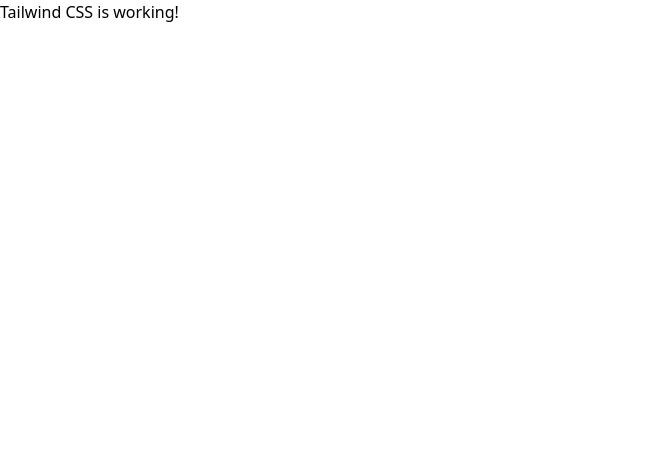
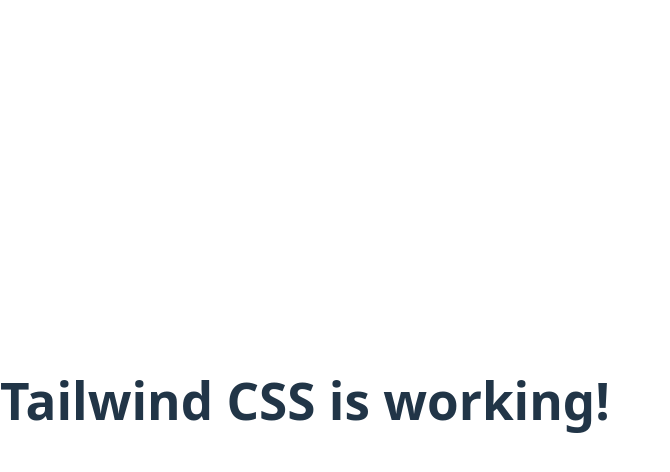
Before and after one commit to Sethsem/alx-fe-reactjs, a React (Vite) app in the folder github-user-search/: page / in a window 1280 px wide. Shown: the top 472 px of the page, without its empty margins (0-670 px from the left). Built offline with nearby package versions, Linux system fonts and the light colour scheme.

Commit message:
Enhancing User Interface and Adding Advanced Search Features

```diff
--- a/github-user-search/src/index.css
+++ b/github-user-search/src/index.css
@@ -1,3 +1,68 @@
-@tailwind base;
-@tailwind components;
-@tailwind utilities;
+:root {
+  font-family: system-ui, Avenir, Helvetica, Arial, sans-serif;
+  line-height: 1.5;
+  font-weight: 400;
+
+  color-scheme: light dark;
+  color: rgba(255, 255, 255, 0.87);
+  background-color: #242424;
+
+  font-synthesis: none;
+  text-rendering: optimizeLegibility;
+  -webkit-font-smoothing: antialiased;
+  -moz-osx-font-smoothing: grayscale;
+}
+
+a {
+  font-weight: 500;
+  color: #646cff;
+  text-decoration: inherit;
+}
+a:hover {
+  color: #535bf2;
+}
+
+body {
+  margin: 0;
+  display: flex;
+  place-items: center;
+  min-width: 320px;
+  min-height: 100vh;
+}
+
+h1 {
+  font-size: 3.2em;
+  line-height: 1.1;
+}
+
+button {
+  border-radius: 8px;
+  border: 1px solid transparent;
+  padding: 0.6em 1.2em;
+  font-size: 1em;
+  font-weight: 500;
+  font-family: inherit;
+  background-color: #1a1a1a;
+  cursor: pointer;
+  transition: border-color 0.25s;
+}
+button:hover {
+  border-color: #646cff;
+}
+button:focus,
+button:focus-visible {
+  outline: 4px auto -webkit-focus-ring-color;
+}
+
+@media (prefers-color-scheme: light) {
+  :root {
+    color: #213547;
+    background-color: #ffffff;
+  }
+  a:hover {
+    color: #747bff;
+  }
+  button {
+    background-color: #f9f9f9;
+  }
+}
```
Also changed, not shown: github-user-search/src/services/githubService.js (+13 -6 lines).
